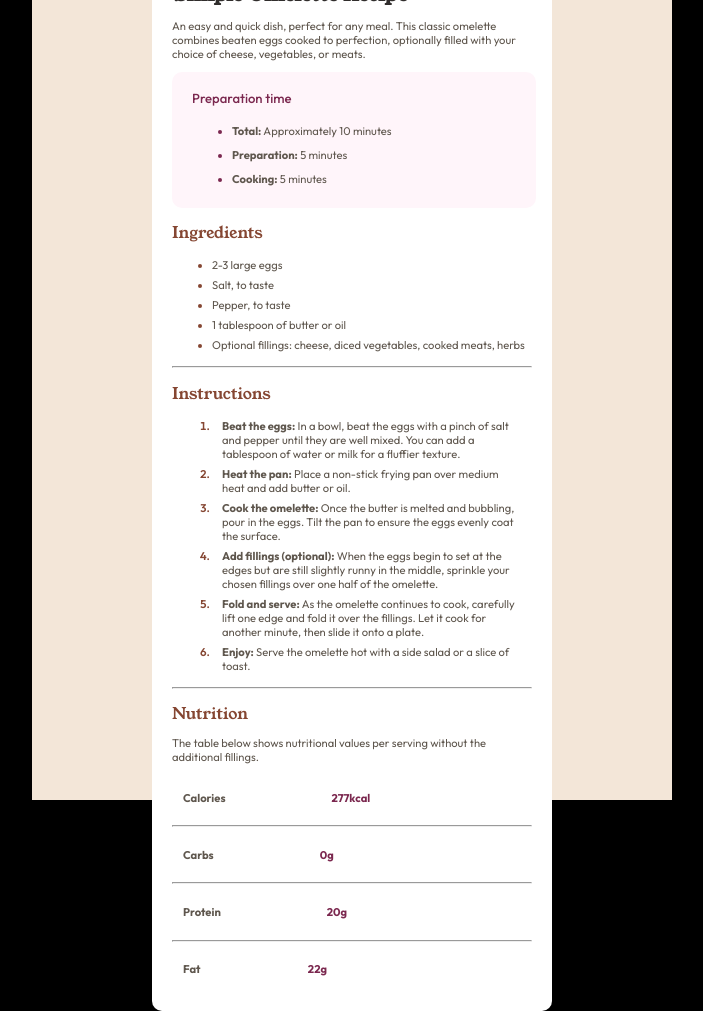
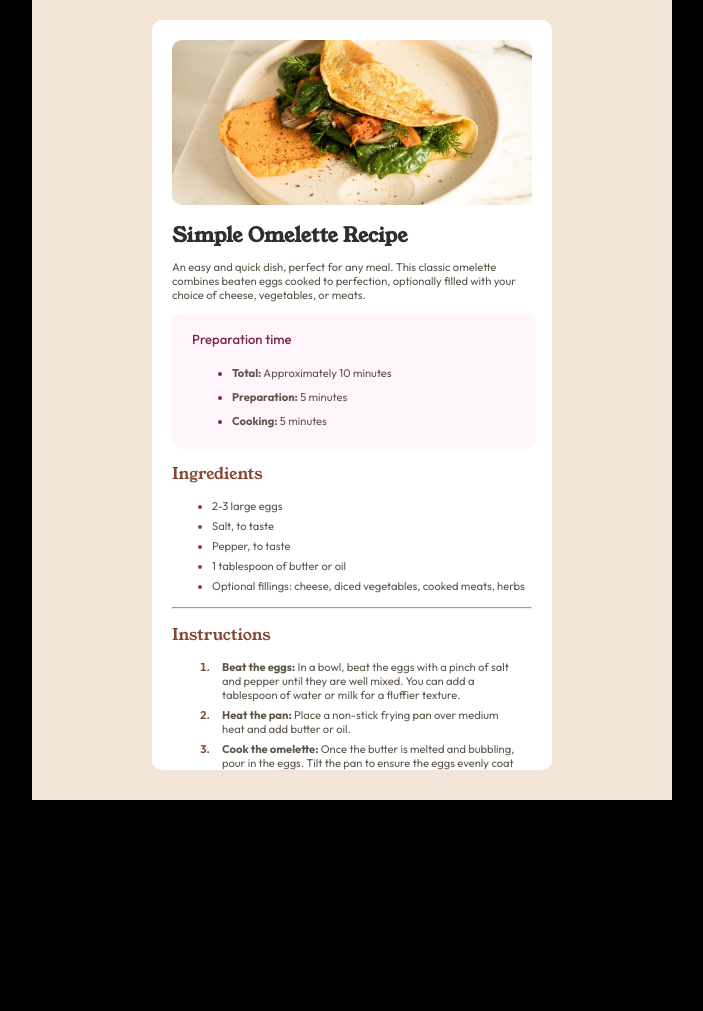
Before and after one commit to ChefJTaylor/RecipePage, a plain HTML site: page index.html in a window 1280 px wide. Shown: the whole page, without its empty margins (288-991 px from the left). After the commit the page ends 800 px from the top, so only its background shows below. Drawn offline with Linux system fonts and the light colour scheme.

Commit message:
Final project

```diff
--- a/style.css
+++ b/style.css
@@ -17,6 +17,7 @@ body {
 
 .outer-container {
     display: flex;
+    flex-direction: column;
     background-color: hsl(30, 54%, 90%);
     justify-content: center;
     align-items: center;
@@ -25,6 +26,7 @@ body {
     height: 100%;
     padding: 20px;
     box-sizing: border-box;
+    overflow: hidden;
 }
 
 .rectangle {
@@ -36,7 +38,7 @@ body {
     box-sizing: border-box;
     padding: 20px;
     margin-bottom: 10px;
-    overflow: hidden;
+    overflow: auto;
 }
 
 .background-image {
```
